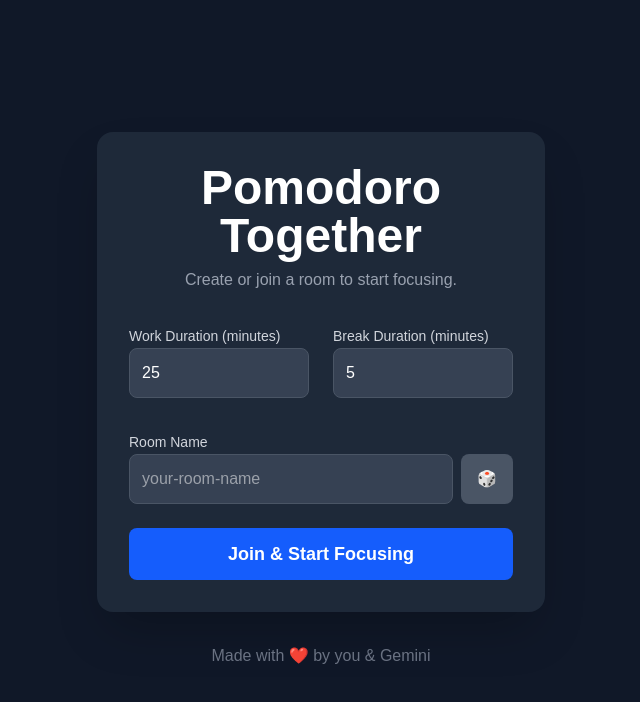
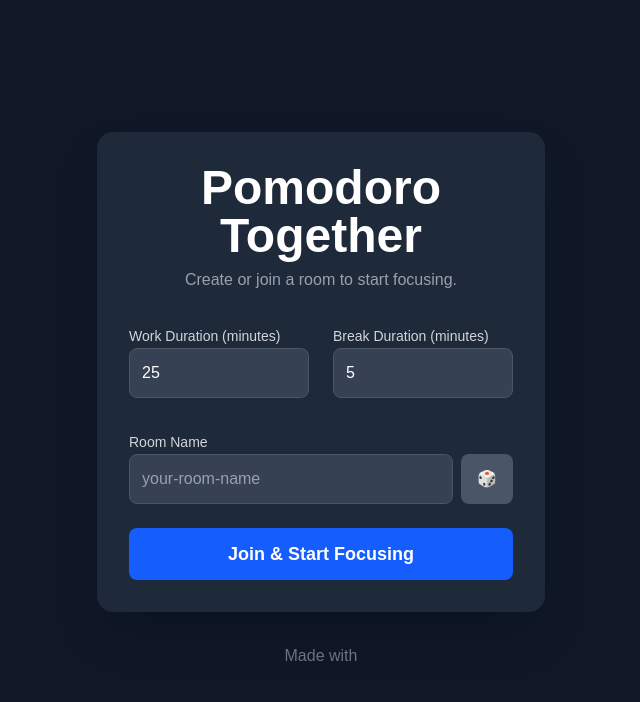
Before and after one commit to factpus/pomodoro, a Next.js app: page / in a window 1280 px wide. Shown: the top 702 px of the page, without its empty margins (319-959 px from the left). Built offline with nearby package versions, Linux system fonts and the light colour scheme.

Commit message:
mod favicon and footer

```diff
--- a/src/app/page.tsx
+++ b/src/app/page.tsx
@@ -68,7 +68,7 @@ export default function Home() {
       </div>
 
       <footer className="text-center mt-8 text-gray-500">
-          <p>Made with ❤️ by you & Gemini</p>
+          <p>Made with</p>
       </footer>
     </main>
   );
```
